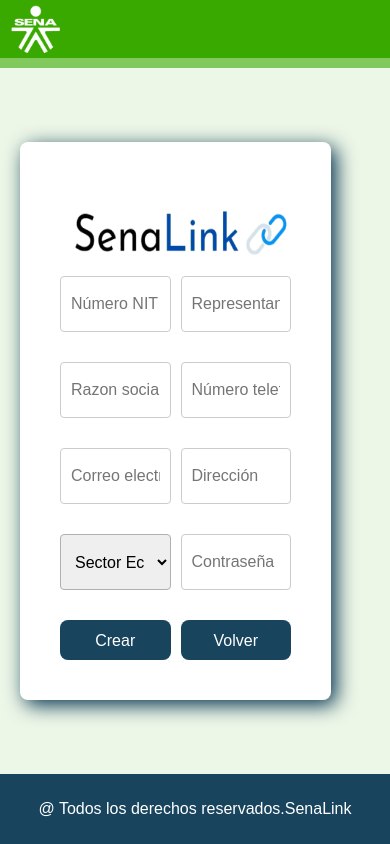
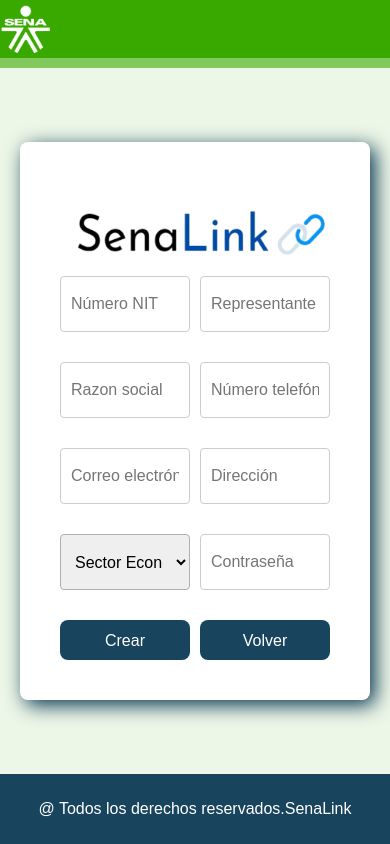
Before and after one commit to felipe397/senalink5, a PHP site: page /html/Empresa/CreateEmpresa.html in a window 390 px wide. Run offline with PHP 8.4, Linux system fonts and the light colour scheme.

Commit message:
arreglo nav

```diff
--- a/senalink/css/crud.css
+++ b/senalink/css/crud.css
@@ -38,9 +38,7 @@ p{
 .header__login {
   display: flex;
   justify-content: center;
-  position: relative;
-  height: 5.8rem;
-  padding: 0 1rem;
+  min-height: 5.8rem;
   background-color: var(--primary-950);
   width: 100%;
 }
@@ -72,7 +70,7 @@ p{
 
 .linea-verde {
     background-color: var(--primary-600);
-    height: 1rem;
+    min-height: 1rem;
     width: 100%;
     padding: 0;
     max-width: 100%;
@@ -112,8 +110,9 @@ p{
   display: flex;
   justify-content: center;
   align-items: center;
-  padding: 2rem; /* Esto evita que el contenido se pegue a los bordes */
+  padding: 2rem;
   flex: 1;
+  box-sizing: border-box;
 }
 
 .container__crud {
@@ -306,9 +305,6 @@ td {
     display: grid;
     grid-template-columns: repeat(2,1fr);
   }
-  .container {
-    width: 90%; /* o 90%, según tu gusto */
-  }
 }
 footer{
     background-color: var(--Secundary-950);
--- a/senalink/html/Empresa/CreateEmpresa.html
+++ b/senalink/html/Empresa/CreateEmpresa.html
@@ -10,7 +10,7 @@
     <link rel="stylesheet" href="../../css/crud.css">
     <link rel="shortcut icon " href="../../img/Favicon1.png"> <!-- corresponde al favicon en la pestaña -->
 </head>
-<body>
+<body class="layout">
     <header class="header__login">
         <div class="header__left">
             <img src="../../img/logo-sena-white0.png" alt="Logo Izquierda" class="logo__sena">
```
